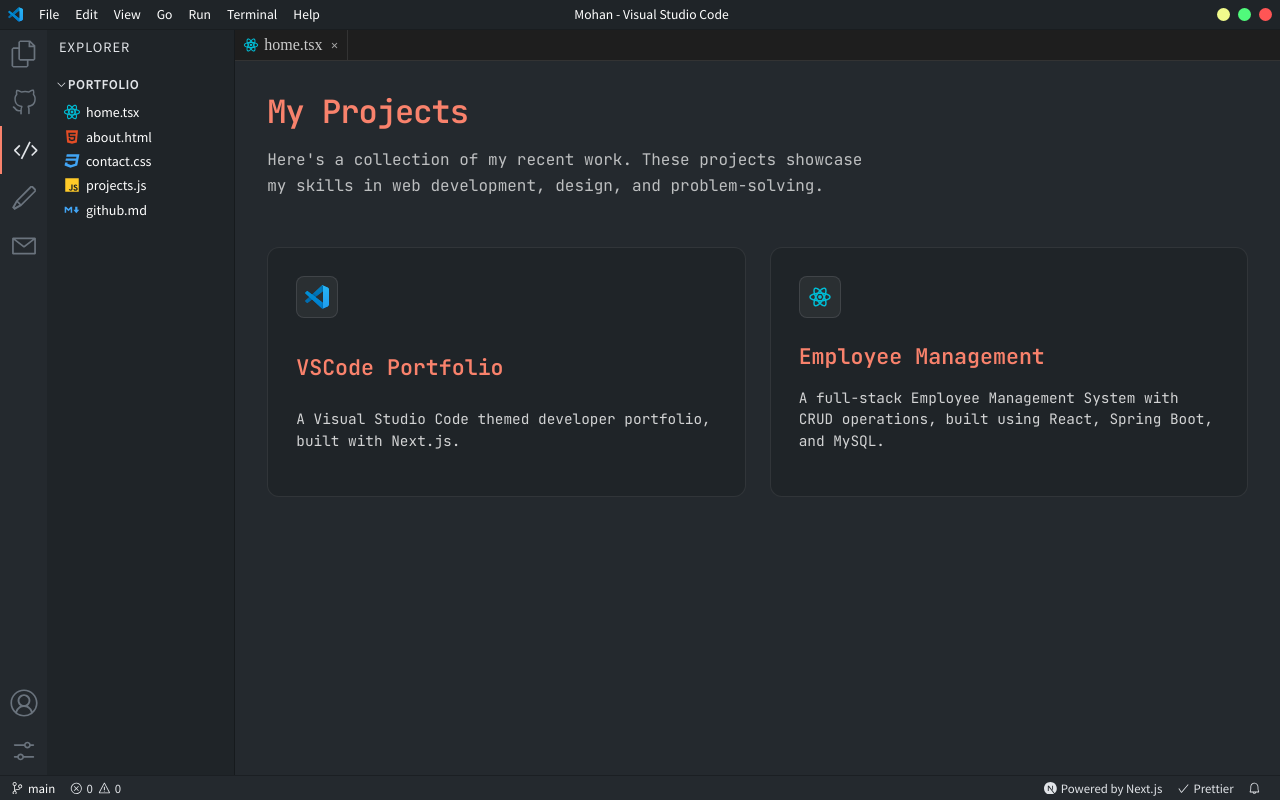
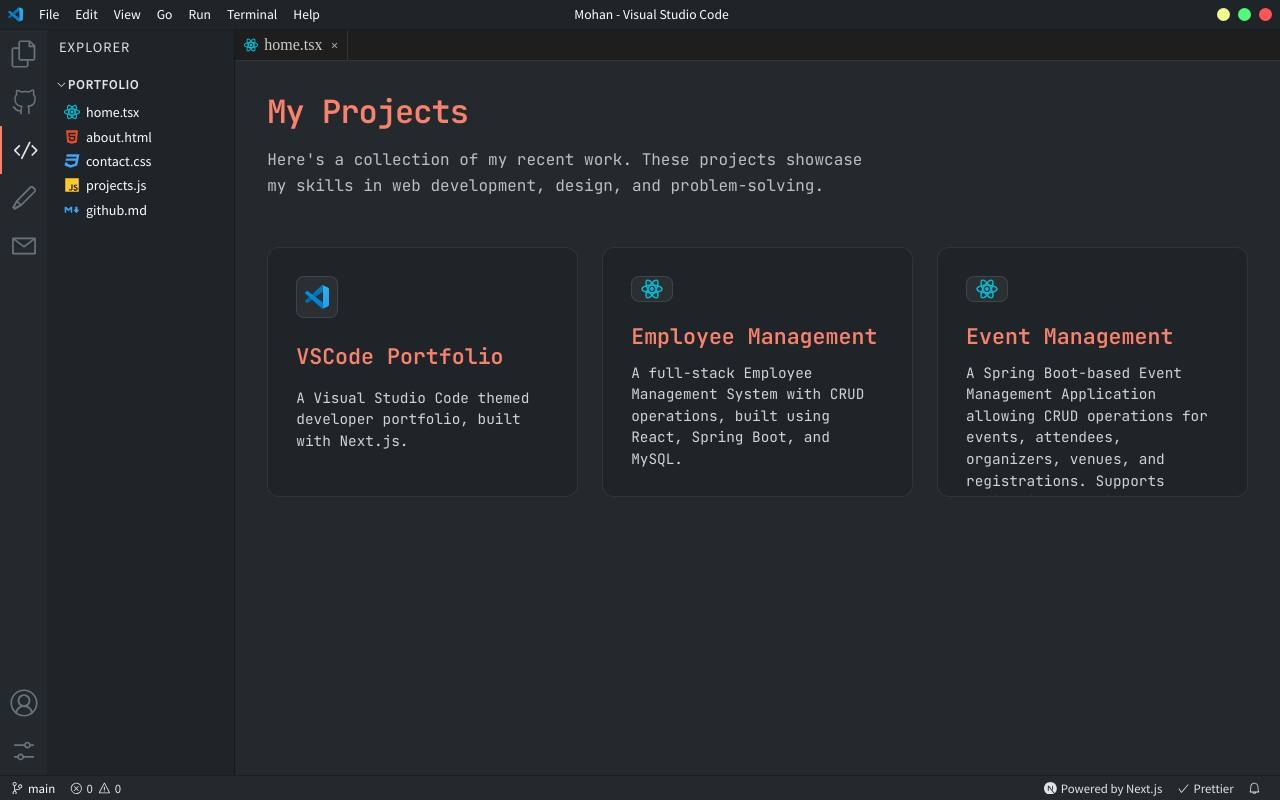
Before and after one commit to mohan08sin/Portfolio_vs, a Next.js app: page /projects in a window 1280 px wide. Built offline with nearby package versions, Linux system fonts and the light colour scheme.

Commit message:
Update projects.ts

```diff
--- a/data/projects.ts
+++ b/data/projects.ts
@@ -22,5 +22,13 @@
     logo: '/logos/react_icon.svg',
     link: 'https://github.com/mohan08sin/Employee-Management',
     slug: 'Employee Management',
+  },
+  {
+    title: 'Event Management',
+    description:
+      'A Spring Boot-based Event Management Application allowing CRUD operations for events, attendees, organizers, venues, and registrations. Supports pagination, sorting, advanced queries, and standardized API responses. Built with PostgreSQL, JPA/Hibernate, and ready for REST API integration.',
+    logo: '/logos/react_icon.svg',
+    link: 'https://github.com/mohan08sin/Event-Management',
+    slug: 'Event Management',
   }
 ];
```
